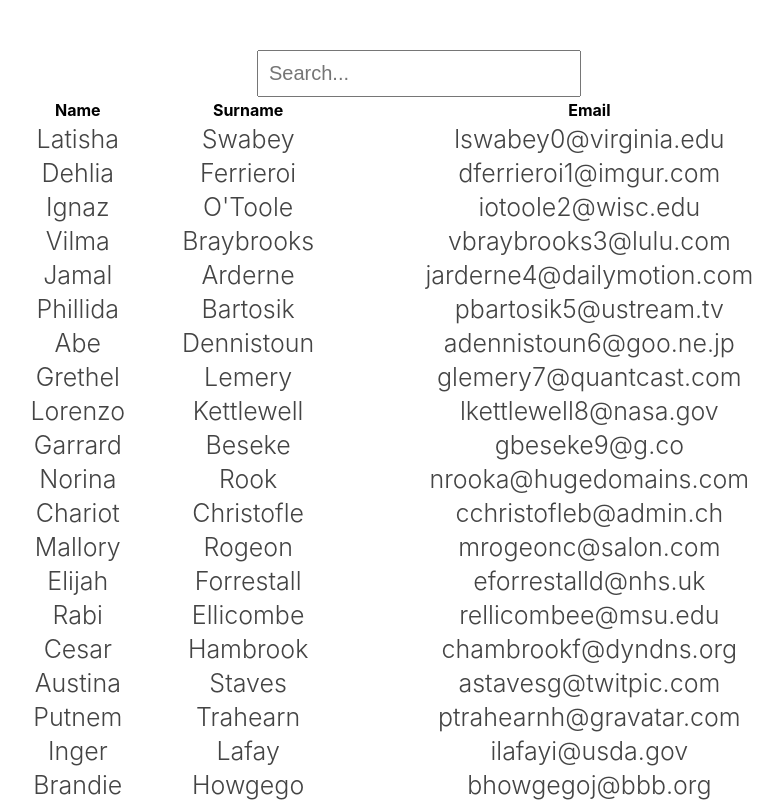
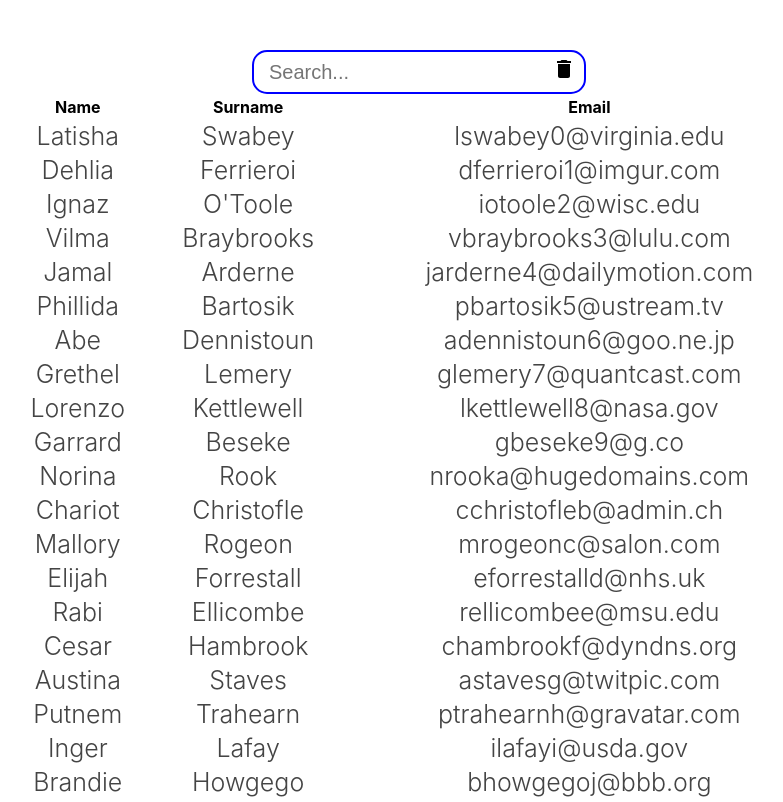
Before and after one commit to Sangkun-svg/react-toys, a React (Create React App) app in the folder search-filter/: page / in a window 1280 px wide. Shown: the top 802 px of the page, without its empty margins (221-1004 px from the left). Built offline with nearby package versions, Linux system fonts and the light colour scheme.

Commit message:
generate User filter function & styling component using css-in-js library

```diff
--- a/search-filter/src/App.tsx
+++ b/search-filter/src/App.tsx
@@ -1,7 +1,10 @@
-import React, { useState } from "react";
+import { useEffect, useState } from "react";
 import { User } from "./mock/user";
-import _ from "lodash";
+// import _ from "lodash"; TODO: usgin debounce
 import "./App.css";
+import styled from "styled-components";
+import DeleteIcon from "@mui/icons-material/Delete";
+
 import { Table } from "./Table";
 
 type user = {
@@ -14,43 +17,71 @@ type user = {
 
 function App() {
   const [query, setQuery] = useState("");
+  const [filterdUser, setFilterdUser] = useState(User);
+
+  useEffect(() => {
+    setFilterdUser(
+      User.filter(
+        (el: user) =>
+          el.first_name.toLocaleLowerCase().includes(query.toLowerCase()) ||
+          el.last_name.toLocaleLowerCase().includes(query.toLowerCase()) ||
+          el.email.toLocaleLowerCase().includes(query.toLowerCase())
+      )
+    );
+  }, [query]);
+
+  const deleteQuery = () => {
+    setQuery("");
+  };
+
   const onQuery = ({ target: { value } }: any) => {
     setQuery(value);
   };
+
   return (
     <div className="App">
+      <Label>
         <input
           type="text"
-        value={query}
           placeholder="Search..."
           className="search"
+          value={query}
           onChange={onQuery}
         />
-      <table>
-        <tbody>
-          <tr>
-            <th>Name</th>
-            <th>Surname</th>
-            <th>Email</th>
-          </tr>
-          {User.filter(
-            (el) =>
-              el.first_name.toLocaleLowerCase().includes(query.toLowerCase()) ||
-              el.last_name.toLocaleLowerCase().includes(query.toLowerCase()) ||
-              el.email.toLocaleLowerCase().includes(query.toLowerCase())
-          ).map((el) => {
-            return (
-              <tr key={el.id} className="listItem">
-                <td className="listContent">{el.first_name}</td>
-                <td className="listContent">{el.last_name}</td>
-                <td className="listContent">{el.email}</td>
-              </tr>
-            );
-          })}
-        </tbody>
-      </table>
+        <button onClick={deleteQuery}>
+          <DeleteIcon />
+        </button>
+      </Label>
+      {filterdUser.length === 0 && <h1>Not Found User</h1>}
+      {filterdUser.length >= 1 && <Table User={filterdUser} query={query} />}
     </div>
   );
 }
+const Label = styled.label`
+  position: relative;
 
+  input {
+    border: none;
+    padding: 0 15px;
+    height: 40px;
+    border: 2px solid blue;
+    border-radius: 15px;
+  }
+  button {
+    position: absolute;
+    background: none;
+    color: inherit;
+    border: none;
+    padding: 0;
+    font: inherit;
+    cursor: pointer;
+    outline: inherit;
+    top: 7px;
+    right: 10px;
+    :hover {
+      border: 1px solid black;
+      border-radius: 10px;
+    }
+  }
+`;
 export default App;
```
Lines whose indentation alone changed are shown as unchanged.
